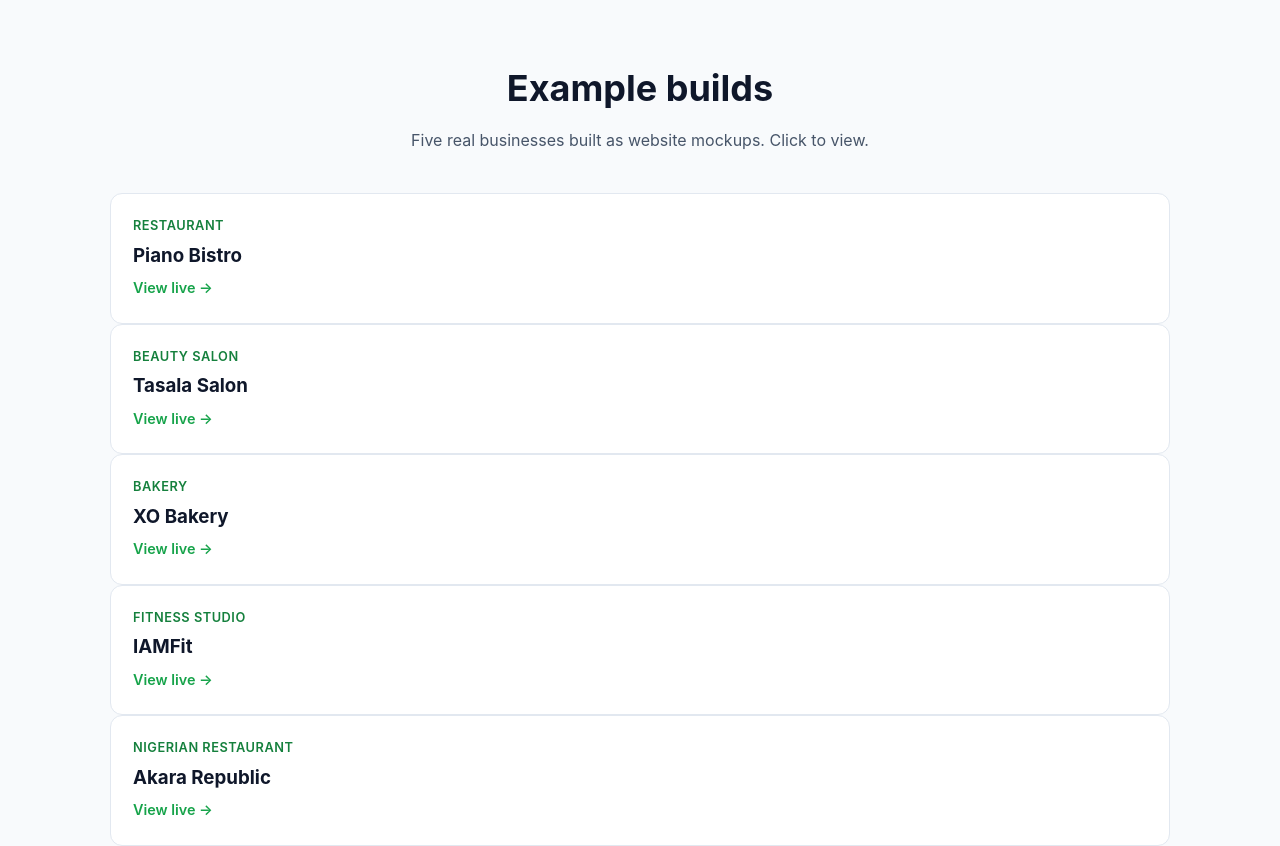
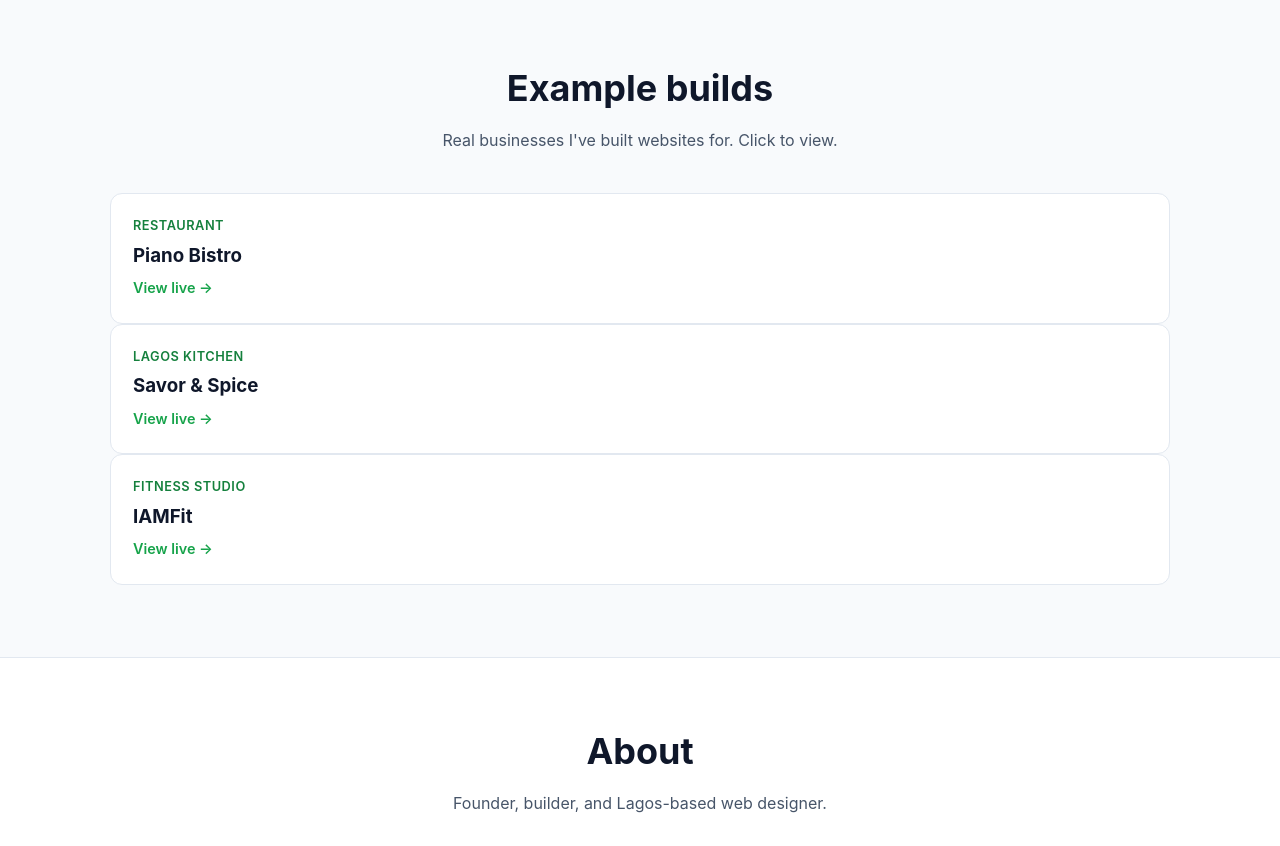
Before and after one commit to Starlight480/dami-builds, a React (Vite) app: page / in a window 1280 px wide. Shown: the part 2040-2886 px from the top of the page. Built offline with nearby package versions, Linux system fonts and the light colour scheme; no server answers.

Commit message:
Portfolio: swap XO Bakery, Akara Republic, Tasala Salon for Savor & Spice
- Remove 3 case cards (Tasala Salon, XO Bakery, Akara Republic)
- Add Savor & Spice (Lagos Kitchen) -> links to live restaurant site
- Rebuild docs/ SPA bundle; ignore node_modules

```diff
--- a/package.json
+++ b/package.json
@@ -16,5 +16,8 @@
   "devDependencies": {
     "@vitejs/plugin-react": "^4.3.4",
     "vite": "^6.0.7"
+  },
+  "allowScripts": {
+    "esbuild@0.25.12": true
   }
 }
--- a/src/sections/CaseStudies.jsx
+++ b/src/sections/CaseStudies.jsx
@@ -1,10 +1,8 @@
-// Example builds — 5 original portfolio mockups.
+// Example builds.
 const cases = [
   { name: 'Piano Bistro', type: 'Restaurant', url: 'https://starlight480.github.io/piano-bistro-mockup' },
-  { name: 'Tasala Salon', type: 'Beauty salon', url: 'https://starlight480.github.io/tasala-salon-mockup' },
-  { name: 'XO Bakery', type: 'Bakery', url: 'https://starlight480.github.io/xo-bakery-mockup' },
+  { name: 'Savor & Spice', type: "Lagos Kitchen", url: 'https://starlight480.github.io/restaurant' },
   { name: 'IAMFit', type: 'Fitness studio', url: 'https://starlight480.github.io/iamfit-mockup' },
-  { name: 'Akara Republic', type: 'Nigerian restaurant', url: 'https://starlight480.github.io/akara-republic' },
 ]
 
 export default function CaseStudies() {
@@ -12,7 +10,7 @@ export default function CaseStudies() {
     <section id="work" className="casestudies">
       <div className="container section-head">
         <h2>Example builds</h2>
-        <p>Five real businesses built as website mockups. Click to view.</p>
+        <p>Real businesses I've built websites for. Click to view.</p>
       </div>
       <div className="container grid-3">
         {cases.map((c) => (
```
Also changed, not shown: 3 other files (tests, documents, lock files or other folders).
